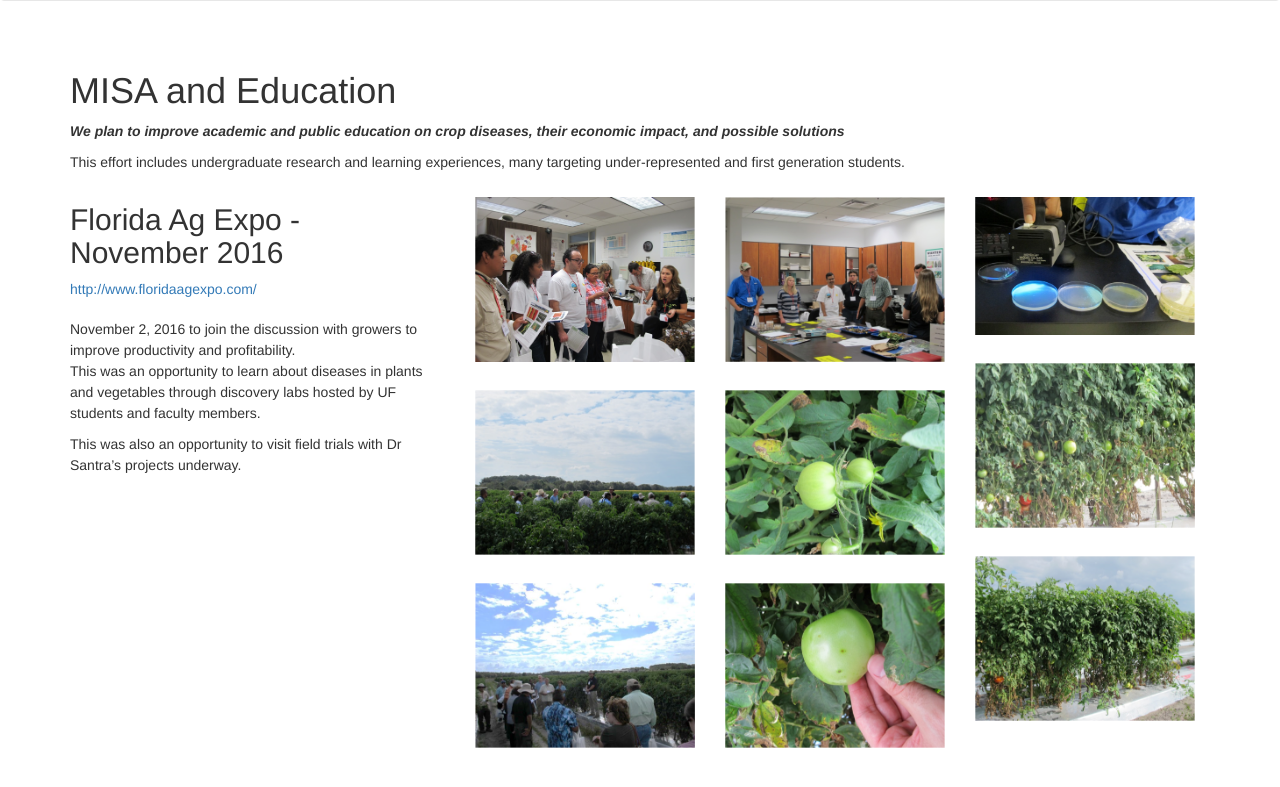
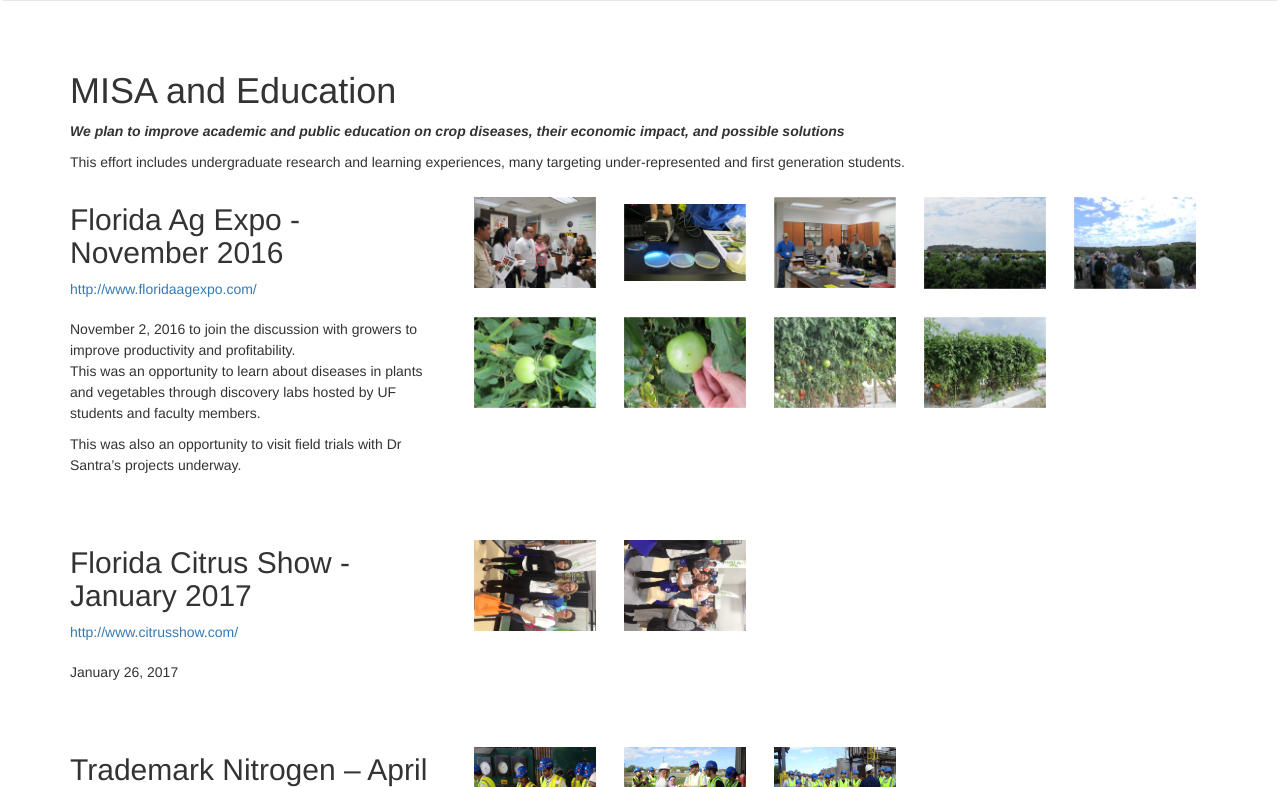
Before and after one commit to ucf-nstc/misa, a PHP site: page /education.php in a window 1280 px wide. Shown: the part 466-1253 px from the top of the page. Run offline with PHP 8.4, Linux system fonts and the light colour scheme; some libraries are stand-ins or nearby versions.

Commit message:
added new education album, refactored display function

```diff
--- a/css/styles.css
+++ b/css/styles.css
@@ -48,9 +48,9 @@ div ul {
 }
 
 /* Education */
-.education img {
-	width: 100%;
-	padding: 1em 0;
+.album-thumb {
+	width: 150px;
+	padding: 1em;
 }
 
 /* Sidebar */
--- a/education.php
+++ b/education.php
@@ -1,4 +1,5 @@
 <?php $pagetitle = "Education"; require_once('includes/header.php'); ?>
+<?php include('includes/functions.php'); ?>
 
 <!-- Education -->
 <section class="container">
@@ -18,32 +19,13 @@
 			<p>This was also an opportunity to visit field trials with Dr Santra’s projects underway.</p>
 		</div>
 
-		<?php // TODO - clean up this mess ?>
 		<div class="col-md-8">
-			<!-- Column of pictures #2 -->
-			<div class="col-md-4">
-				<img src="images/education/fl-ag-expo-2016/1.png">
-				<img src="images/education/fl-ag-expo-2016/4.png">
-				<img src="images/education/fl-ag-expo-2016/5.png">
-			</div>
-
-			<!-- Column of pictures #3 -->
-			<div class="col-md-4">
-				<img src="images/education/fl-ag-expo-2016/3.png">
-				<img src="images/education/fl-ag-expo-2016/6.png">
-				<img src="images/education/fl-ag-expo-2016/7.png">
-			</div>
-
-			<!-- Column of pictures #1 -->
-			<div class="col-md-4">
-				<img src="images/education/fl-ag-expo-2016/2.png">
-				<img src="images/education/fl-ag-expo-2016/8.png">
-				<img src="images/education/fl-ag-expo-2016/9.png">
-			</div>
+			<?php
+				display_album('fl-ag-expo-2016/');
+			?>
 		</div>
 
 		<div class="col-md-12">
-			<?php // TODO - clean up this mess too ?>
 			<br>
 			<br>
 		</div>
@@ -54,32 +36,26 @@
 			<p>January 26, 2017</p>
 		</div>
 
-		<?php // TODO - clean up this mess ?>
 		<div class="col-md-8">
-			<!-- Column of pictures #1 -->
-			<div class="col-md-4">
-				<img src="images/education/fl-citrus-show-2017/1.jpg">
-				<img src="images/education/fl-citrus-show-2017/4.jpg">
-				<img src="images/education/fl-citrus-show-2017/5.jpg">
-			</div>
-
-			<!-- Column of pictures #2 -->
-			<div class="col-md-4">
-				<img src="images/education/fl-citrus-show-2017/3.jpg">
-				<img src="images/education/fl-citrus-show-2017/6.jpg">
-				<img src="images/education/fl-citrus-show-2017/7.jpg">
-				<img src="images/education/fl-citrus-show-2017/11.jpg">
-			</div>
-
-			<!-- Column of pictures #3 -->
-			<div class="col-md-4">
-				<img src="images/education/fl-citrus-show-2017/2.jpg">
-				<img src="images/education/fl-citrus-show-2017/8.jpg">
-				<img src="images/education/fl-citrus-show-2017/9.jpg">
-				<img src="images/education/fl-citrus-show-2017/10.jpg">
-			</div>
+			<?php
+				display_album('fl-citrus-show-2017/');
+			?>
 		</div>
 
+		<div class="col-md-12">
+			<br>
+			<br>
+		</div>
+
+		<div class="col-md-4">
+			<h2>Trademark Nitrogen – April 2017</h2>
+		</div>
+
+		<div class="col-md-8">
+			<?php
+				display_album('trademark-nitrogen-2017/');
+			?>
+		</div>
 	</div>
 </section>
 
--- /dev/null
+++ b/includes/functions.php
@@ -0,0 +1,12 @@
+<?php
+
+function display_album($album) {
+	$dirname = './images/education/' . $album;
+	$images = glob($dirname . "*.{jpg,jpeg,JPG,JPEG,PNG,png}", GLOB_BRACE);
+
+	foreach ($images as $image) {
+		echo '<a href = "' . $image . '">';
+		echo '<img class="album-thumb" src="' . $image . '" />';
+		echo '</a>';
+	}
+}
```
Also changed, not shown: images/education/trademark-nitrogen-2017/DSC07759.jpg (added), images/education/trademark-nitrogen-2017/DSC07760.jpg (added), images/education/trademark-nitrogen-2017/DSC07761.jpg (added), 10 other files.
